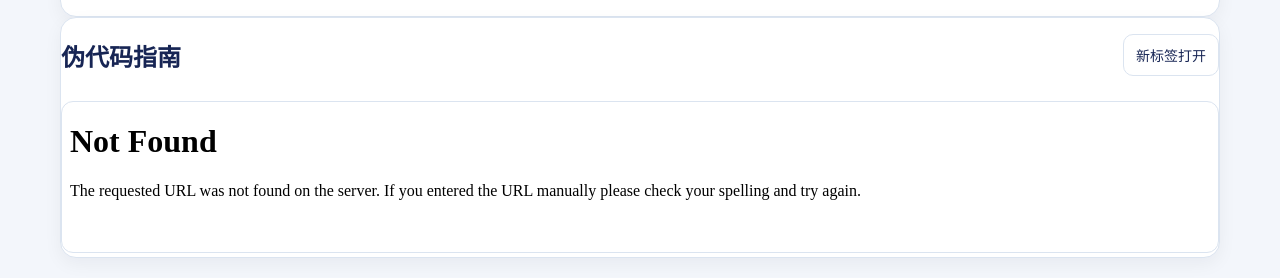
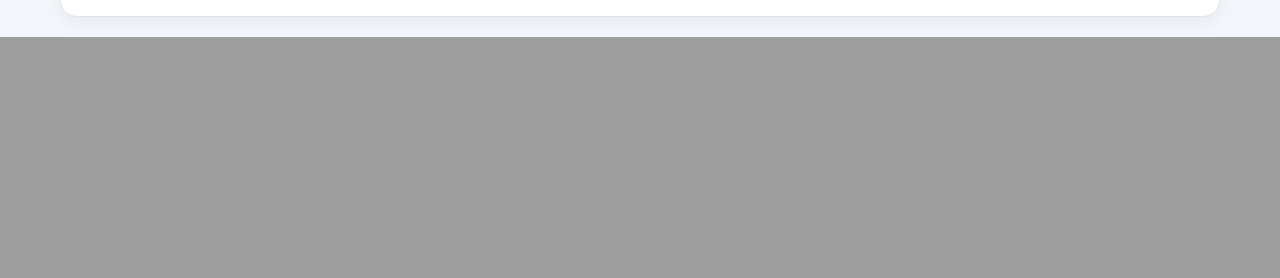
Before and after one commit to supermichael0514/shuati, a Flask app: page /code in a window 1280 px wide. Shown: the part 778-1056 px from the top of the page. After the commit the page ends 815 px from the top, so only its background shows below. Run offline with Flask 3, Linux system fonts and the light colour scheme; the visitor is signed in with stand-in values (Sample User, id 1).

Commit message:
Update code_lab.html

```diff
--- a/templates/code_lab.html
+++ b/templates/code_lab.html
@@ -14,15 +14,6 @@
     <iframe id="tool-programming" class="tool-frame" src="https://www.programiz.com/python-programming/online-compiler/" title="Programming"></iframe>
     <iframe id="tool-assembly" class="tool-frame" src="https://www.asmcode.pro/" title="Assembly Language"></iframe>
   </div>
-</section>
-<section class="card guide-panel">
-  <div class="pdf-section-head">
-    <h2>{{ 'Pseudocode Guide' if lang=='en' else '伪代码指南' }}</h2>
-    <div class="pdf-inline-toolbar pdf-toolbar-right">
-      <a class="secondary" href="{{ url_for('static', filename='docs/caie-pseudocode-guide.pdf') }}" target="_blank" rel="noopener">{{ "Open in New Tab" if lang == "en" else "新标签打开" }}</a>
-    </div>
-  </div>
-  <iframe class="pdf-frame" src="{{ url_for('static', filename='docs/caie-pseudocode-guide.pdf') }}#toolbar=1&navpanes=0" title="{{ 'Pseudocode Guide PDF' if lang=='en' else '伪代码指南 PDF' }}"></iframe>
 </section>
 </div>
 <script>
```
